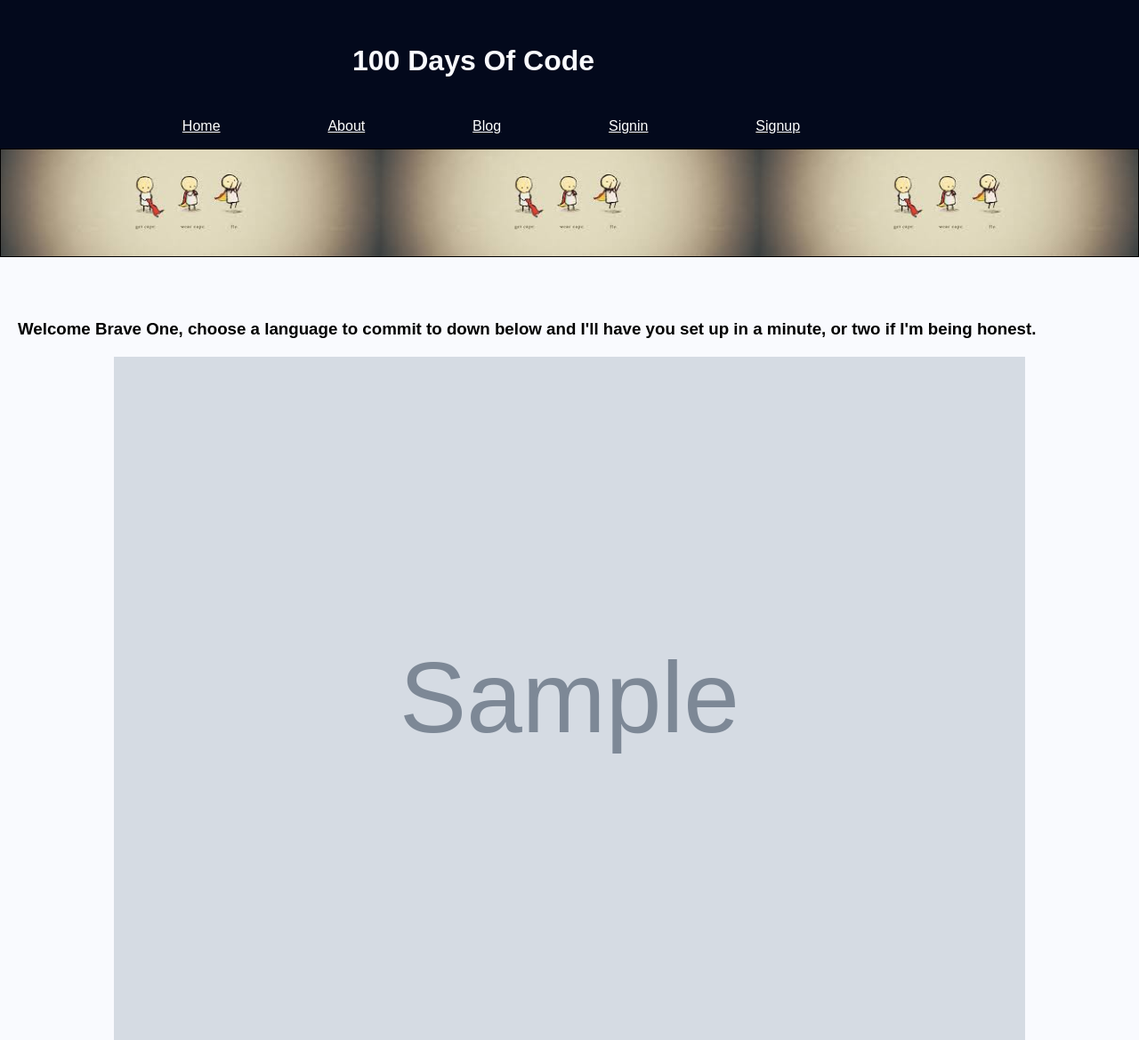
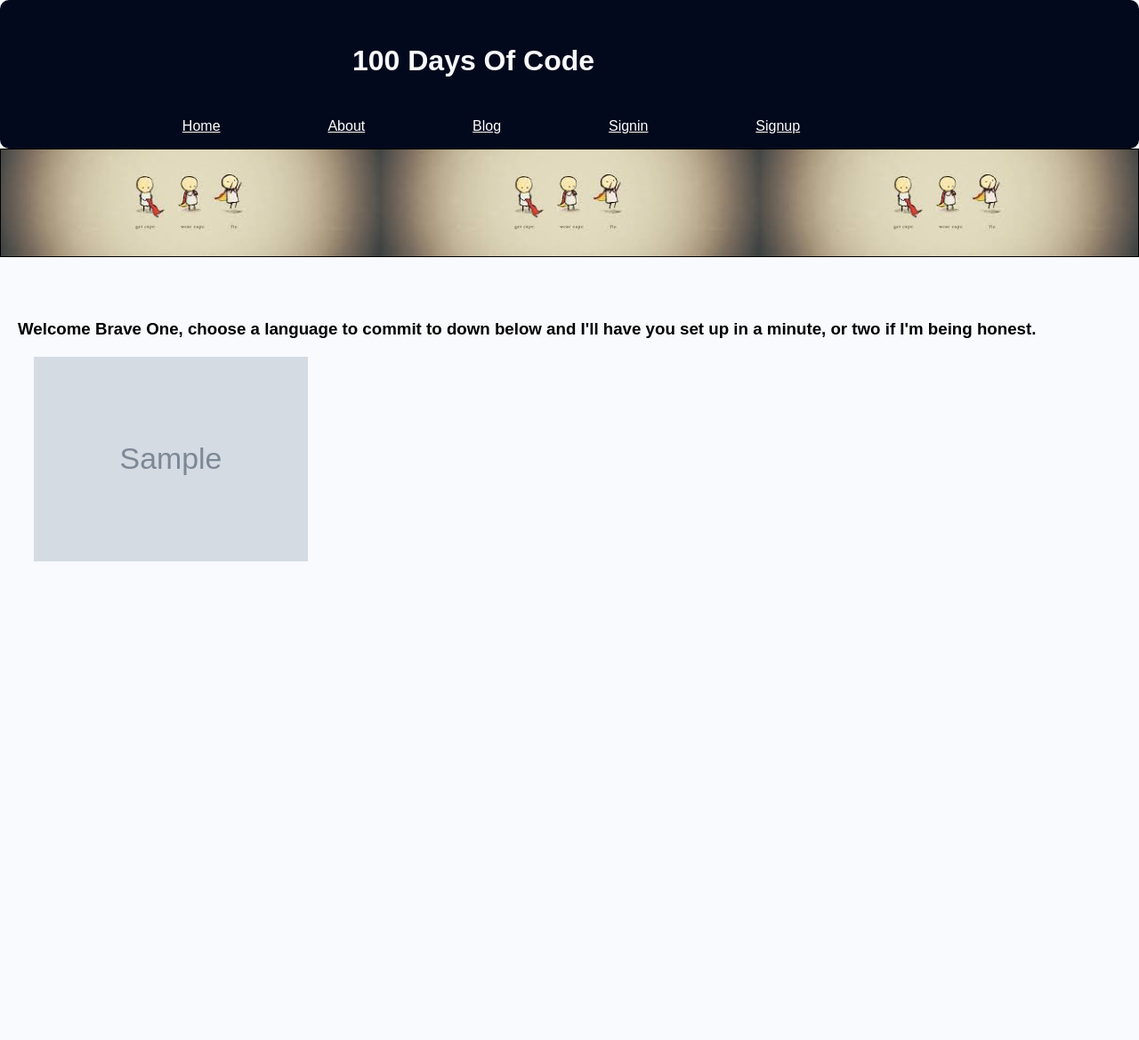
Before and after one commit to Enzujp/hundred_days, a Django app: page / in a window 1280 px wide. Shown: the whole page at 89% size. After the commit the page ends 631 px from the top, so only its background shows below. Run offline with Django 4.2, Linux system fonts and the light colour scheme; tables that the repository leaves empty hold one stand-in row (values such as "Sample post"); grey boxes marked "Sample" are stand-in pictures.

Commit message:
more base adjustments

```diff
--- a/static/core/base.css
+++ b/static/core/base.css
@@ -32,6 +32,7 @@ header {
     z-index: 999;
     text-align: center;
     padding: 50px;
+    border-radius: 10px;
 }
 
 
@@ -84,6 +85,8 @@ a:hover {
 
 .language {
     display: flex;
+    max-width: 30%;
+    gap: 5px;
 }
 
 .welcome-div {
```
